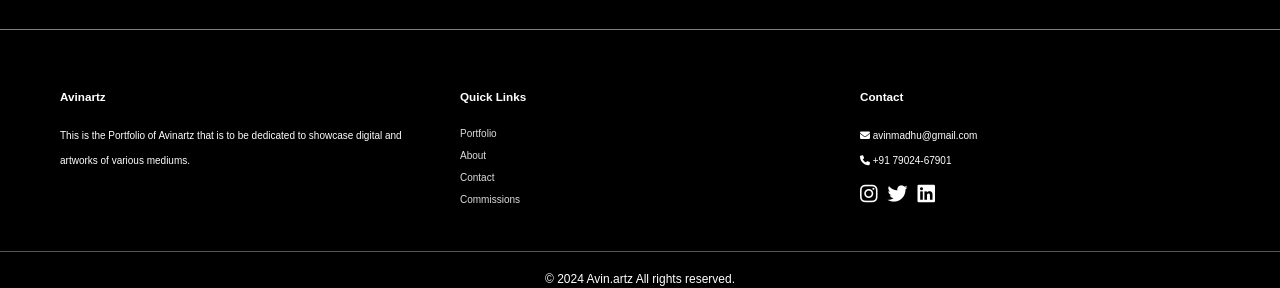
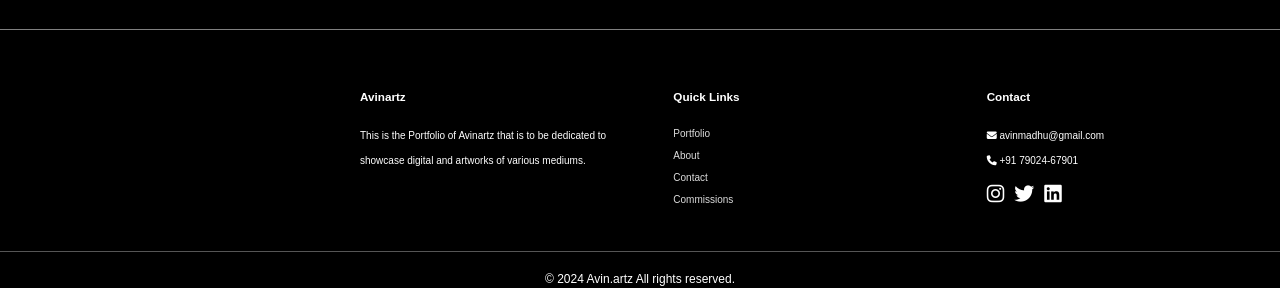
Before and after one commit to avin-madhu/Art-Portfolio, a React (Vite) app in the folder artfolio/: page / in a window 1280 px wide. Shown: the part 1451-1739 px from the top of the page. Built offline with nearby package versions, Linux system fonts and the light colour scheme.

Commit message:
footer adjust content

```diff
--- a/artfolio/src/App.css
+++ b/artfolio/src/App.css
@@ -12,14 +12,17 @@ body{
   }
 
   .footer-content {
+
     display: flex;
     justify-content: space-around;
     flex-wrap: wrap;
-    max-width: 1200px;
+    max-width: 1000px;
     margin: 0 auto;
+    margin-left: 340px;
   }
 
   .footer-section {
+
     flex: 1;
     margin: 20px;
     min-width: 200px;
@@ -36,6 +39,7 @@ body{
   }
 
   .footer-section ul {
+
     list-style-type: none;
     padding: 0;
     font-size: 10px;
--- a/artfolio/src/App.jsx
+++ b/artfolio/src/App.jsx
@@ -1,5 +1,5 @@
-import React, { useEffect} from "react";
-import {BrowserRouter as Router, Route, Routes, useNavigate} from 'react-router-dom';
+import React, { useEffect } from "react";
+import { BrowserRouter as Router, Route, Routes } from 'react-router-dom';
 import styled from "styled-components";
 import ArtworkGrid from "./components/ArtworkGrid";
 import avinartzlogo from "/assets/avinartzlogo.png";
@@ -28,7 +28,7 @@ function App() {
     <>
       <GlobalStyles />
       <Router>
-      <Navbar/>
+        <Navbar />
         <Routes>
           <Route path="/About" element={<About />} />
           <Route path="/Contact" element={<Contact />} />
--- a/artfolio/src/components/Navbar.jsx
+++ b/artfolio/src/components/Navbar.jsx
@@ -5,6 +5,7 @@ import { motion } from 'framer-motion';
 
 const Navbar = () => {
   const [isOpen, setIsOpen] = useState(false);
+  const [galleryOpen, setgalleryOpen] = useState(false)
 
   return (
     <Nav>
@@ -15,8 +16,8 @@ const Navbar = () => {
         <span />
       </Hamburger>
       <Menu isOpen={isOpen}>
-        <MenuLink><Link style={linkStyles} to="/Contact">Contact</Link></MenuLink>
-        <MenuLink><Link style={linkStyles} to="/Gallery">Gallery</Link></MenuLink>
+        <MenuLink><Link onClick={()=>setIsOpen(!isOpen)} style={linkStyles} to="/Contact">Contact</Link></MenuLink>
+        <MenuLink><Link onclick={()=>setgalleryOpen(!galleryOpen)} onClick={()=>setIsOpen(!isOpen)} style={linkStyles} to="/Gallery">Gallery</Link></MenuLink>
       </Menu>
     </Nav>
   );
--- a/artfolio/src/pages/Contact.jsx
+++ b/artfolio/src/pages/Contact.jsx
@@ -2,9 +2,7 @@ import React from 'react'
 
 export default function Contact() {
   return (
-    <div style={contactStyles}>
-
-    </div>
+    <div style={contactStyles}></div>
   )
 }
 
```
Lines whose indentation alone changed are shown as unchanged.
